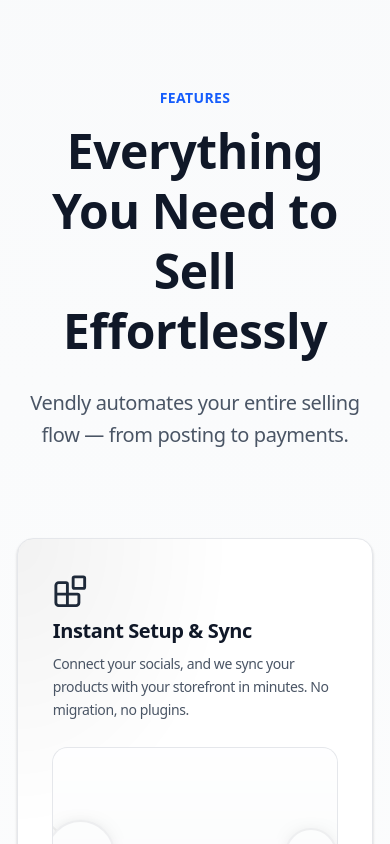
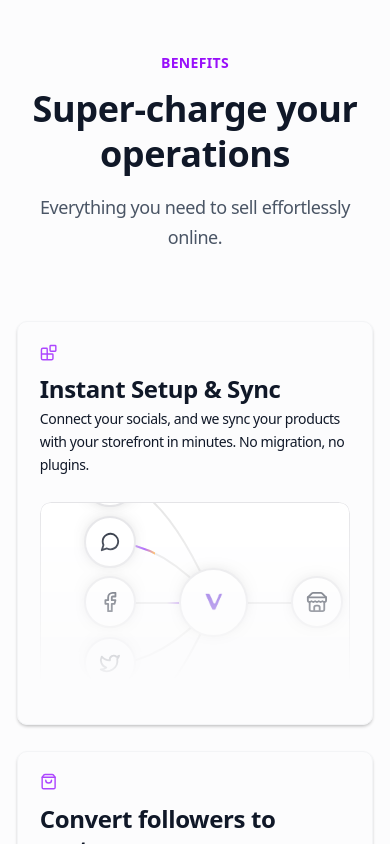
Before and after one commit to vendyafrica/vendly, a Next.js app in the folder apps/web/: page / in a window 390 px wide. Shown: the part 2220-3064 px from the top of the page. Built offline with nearby package versions, Linux system fonts and the light colour scheme.

Commit message:
feat: remove unused auth route, enhance CTA component with waitlist functionality, update Features component layout, and add ShineBorder component for animated effects

```diff
--- a/apps/web/src/app/globals.css
+++ b/apps/web/src/app/globals.css
@@ -36,7 +36,6 @@
   --sidebar-accent-foreground: oklch(0.21 0.006 285.885);
   --sidebar-border: oklch(0.92 0.004 286.32);
   --sidebar-ring: oklch(0.606 0.25 292.717);
-
 
   --font-geist: var(--font-geist), sans-serif
 
@@ -165,6 +164,18 @@
   --shadow-blur: var(--shadow-blur);
   --shadow-opacity: var(--shadow-opacity);
   --color-shadow-color: var(--shadow-color);
+  --animate-shine: shine var(--duration) infinite linear;
+  @keyframes shine {
+  0% {
+    background-position: 0% 0%;
+    }
+  50% {
+    background-position: 100% 100%;
+    }
+  to {
+    background-position: 0% 0%;
+    }
+  }
 }
 
 body {
--- a/apps/web/src/components/Features.tsx
+++ b/apps/web/src/components/Features.tsx
@@ -11,44 +11,36 @@
     name: "Instant Setup & Sync",
     description:
       "Connect your socials, and we sync your products with your storefront in minutes. No migration, no plugins.",
-    className: "col-span-12",
+    className: "col-span-12 lg:col-span-6",
     background: (
-      <AnimatedBeamMultipleOutputDemo className="absolute -right-10 -top-10 h-[300px] w-[600px] border-none transition-all duration-300 ease-out [mask-image:linear-gradient(to_top,transparent_10%,#000_100%)] group-hover:scale-105" />
+      <AnimatedBeamMultipleOutputDemo className="absolute inset-0 h-full w-full object-cover transition-all duration-300 ease-out [mask-image:linear-gradient(to_top,transparent_10%,#000_100%)] group-hover:scale-105" />
     ),
-  },
-  {
-    Icon: PackageCheck,
-    name: "Payments and delivery built in for you",
-    description:
-      "No more back‑and‑forth. Buyers pay, pick delivery, you just confirm and dispatch.",
-    className: "col-span-6",
-    background: (
-      <DotLottieReact
-        src="https://lottie.host/d0468ba9-bd89-4362-8d4c-f8e6a21b358b/jxmK7PuIsU.lottie"
-        loop
-        autoplay
-        speed={0.5}
-        style={{ width: "100%", height: "100%" }}
-      />
-    ),
+    mediaClassName: "p-0",
   },
   {
     Icon: ShoppingBag,
     name: "Convert followers to customers",
     description:
       "Share your vendly store across all social media. Buyers can follow your store, save favorites, and re‑order in one tap.",
-    className: "col-span-6",
+    className: "col-span-12 lg:col-span-6",
     background: (
-      <div className="absolute inset-0 flex items-center justify-center opacity-60 [mask-image:linear-gradient(to_bottom,transparent_0%,#000_20%,#000_80%,transparent_100%)] transition-opacity duration-300 ease-out group-hover:opacity-80">
+      <div className="flex items-center justify-center w-full h-full ">
+        {" "}
+        {/* Adjusted for centering without absolute */}
         <DotLottieReact
           src="https://lottie.host/4b4415f8-555d-46c2-95ff-ca5f8cbb8221/pprvv7gvLr.lottie"
           loop
           autoplay
           speed={0.5}
-          style={{ width: "100%", height: "100%" }}
+          style={{
+            width: "80%",
+            height: "80%",
+            objectFit: "contain",
+          }}
         />
       </div>
     ),
+    mediaClassName: "p-4",
   },
   {
     Icon: Factory,
@@ -57,33 +49,33 @@
       "One dashboard to do it all. Manage orders, inventory, customers, and payouts without leaving your workflow.",
     className: "col-span-12",
     background: (
-      <div className="absolute inset-x-0 bottom-0 mx-auto h-full w-full opacity-50 [mask-image:linear-gradient(to_bottom,transparent_30%,#000_90%)] transition-all duration-300 ease-out group-hover:opacity-80 group-hover:scale-105">
+      <div className="mx-auto h-full w-full opacity-50 flex items-center justify-center">
         <DotLottieReact
           src="https://lottie.host/b991dfc1-ca24-478f-aa19-d96efadaa14e/WCseEhxinW.lottie"
           loop
           autoplay
           speed={0.5}
-          style={{ width: "100%", height: "100%" }}
+          style={{ width: "100%", height: "100%", objectFit: "contain" }}
         />
       </div>
     ),
+    mediaClassName: "p-4",
   },
 ];
 
 export default function Features() {
   return (
-    <section className="py-32 px-4 sm:px-6 lg:px-8 bg-gradient-to-b from-gray-50 to-white">
+    <section className="py-24 px-4 sm:px-6 lg:px-8 bg-gray-50/50 dark:bg-neutral-900/50">
       <div className="mx-auto max-w-7xl">
-        <div className="mb-20 text-center">
-          <p className="mb-3 text-sm font-semibold uppercase tracking-wider text-blue-600">
-            Features
+        <div className="mb-16 text-center">
+          <p className="mb-3 text-sm font-semibold uppercase tracking-wider text-purple-600">
+            Benefits
           </p>
-          <h2 className="mb-6 text-5xl font-bold text-gray-900 sm:text-6xl leading-tight">
-            Everything You Need to Sell Effortlessly
+          <h2 className="mb-4 text-4xl font-bold text-gray-900 sm:text-5xl leading-tight dark:text-white">
+            Super-charge your operations
           </h2>
-          <p className="mx-auto max-w-2xl text-xl text-gray-600 leading-relaxed">
-            Vendly automates your entire selling flow — from posting to
-            payments.
+          <p className="mx-auto max-w-2xl text-lg text-gray-600 leading-relaxed dark:text-gray-400">
+            Everything you need to sell effortlessly online.
           </p>
         </div>
         <BentoGrid className="mx-auto max-w-6xl gap-6">
--- a/apps/web/src/components/Footer.tsx
+++ b/apps/web/src/components/Footer.tsx
@@ -17,9 +17,9 @@
         </a>
 
         {/* Short tagline */}
-        <p className="max-w-md text-lg text-muted-foreground/80">
+        <p className="max-w-md text-medium  text-black ">
           One platform to sell anywhere, manage everything, and grow your
-          business — without the DMs.
+          business.
         </p>
 
         {/* Socials */}
--- a/apps/web/src/components/ui/bento-grid.tsx
+++ b/apps/web/src/components/ui/bento-grid.tsx
@@ -12,6 +12,7 @@
   background: ReactNode;
   Icon: React.ElementType;
   description: string;
+  tag?: string;
   mediaClassName?: string;
 }
 
@@ -19,8 +20,7 @@
   return (
     <div
       className={cn(
-        // 12-col grid on lg for precise card spans; 6-col on small screens
-        "grid w-full auto-rows-auto grid-cols-1 sm:grid-cols-6 lg:grid-cols-12 gap-8",
+        "grid w-full auto-rows-min grid-cols-1 sm:grid-cols-6 lg:grid-cols-12 gap-4",
         className
       )}
       {...props}
@@ -36,42 +36,47 @@
   background,
   Icon,
   description,
+  tag,
   mediaClassName,
   ...props
 }: BentoCardProps) => (
   <div
     key={name}
     className={cn(
-      "group relative col-span-1 flex flex-col justify-between overflow-hidden rounded-2xl p-8",
-      // light styles
-      "bg-white border border-gray-200 shadow-sm hover:shadow-md transition-shadow duration-300",
-      // dark styles
-      "dark:bg-background dark:border-gray-800 transform-gpu dark:[box-shadow:0_-20px_80px_-20px_#ffffff1f_inset]",
+      "group relative col-span-1 flex flex-col overflow-hidden rounded-[10px] p-5 sm:p-8",
+      "bg-gray-80 border border-gray-100 shadow-sm",
+      "dark:bg-neutral-900 dark:border-neutral-800",
       className
     )}
     {...props}
   >
-    <div className="relative z-10">
-      <div className="flex transform-gpu flex-col gap-2 mb-6">
-        <Icon className="h-8 w-8 origin-left transform-gpu text-gray-800" />
-        <h3 className="text-xl sm:text-2xl font-semibold text-gray-900 dark:text-neutral-300">
+    <div className="relative z-10 flex flex-col h-full">
+      <div className="flex items-center gap-2 mb-3">
+        <Icon className="h-4 w-4 text-purple-500 dark:text-gray-400" />
+        {/* <span className="text-xs font-medium text-purple-500 dark:text-gray-400">
+          {tag}
+        </span> */}
+      </div>
+      <div className="flex flex-col gap-1 mb-6">
+        <h3 className="text-2xl font-semibold text-gray-900 dark:text-neutral-100 leading-tight">
           {name}
         </h3>
-        <p className="max-w-xl text-sm sm:text-base text-gray-600 leading-relaxed">
+        <p className="text-[14px] text-black-500 dark:text-neutral-400 leading-relaxed">
           {description}
         </p>
       </div>
-
       <div
         className={cn(
-          "relative h-56 rounded-xl bg-gray-50 ring-1 ring-gray-200 overflow-hidden flex items-center justify-center",
+          "relative flex-1 rounded-[10px]",
+          // "bg-purple-50 dark:bg-neutral-800/50",
+          "overflow-hidden flex items-center justify-center",
+          "min-h-[200px] sm:min-h-[240px]",
           mediaClassName
         )}
       >
         {background}
       </div>
     </div>
-    <div className="pointer-events-none absolute inset-0 transform-gpu bg-[radial-gradient(120%_120%_at_0%_0%,#0000000d_0%,transparent_50%)] transition-opacity duration-300 group-hover:opacity-100" />
   </div>
 );
 
--- a/apps/web/src/registry/example/animated-list-demo.tsx
+++ /dev/null
@@ -1,100 +0,0 @@
-"use client"
-
-import { cn } from "@/lib/utils"
-import { AnimatedList } from "@/registry/magicui/animated-list"
-
-interface Item {
-  name: string
-  description: string
-  icon: string
-  color: string
-  time: string
-}
-
-let notifications = [
-  {
-    name: "Payment received",
-    description: "M-Pesa",
-    time: "15m ago",
-    icon: "💸",
-    color: "#00C9A7",
-  },
-  {
-    name: "New order",
-    description: "Product #1234",
-    time: "10m ago",
-    icon: "🛍️",
-    color: "#FFB800",
-  },
-  {
-    name: "Order shipped",
-    description: "Tracking: ABC123",
-    time: "5m ago",
-    icon: "📦",
-    color: "#FF3D71",
-  },
-  {
-    name: "Customer review",
-    description: "5 stars",
-    time: "2m ago",
-    icon: "⭐",
-    color: "#1E86FF",
-  },
-]
-
-notifications = Array.from({ length: 10 }, () => notifications).flat()
-
-const Notification = ({ name, description, icon, color, time }: Item) => {
-  return (
-    <figure
-      className={cn(
-        "relative mx-auto min-h-fit w-full max-w-[400px] cursor-pointer overflow-hidden rounded-2xl p-4",
-        "transition-all duration-200 ease-in-out hover:scale-[103%]",
-        "bg-white [box-shadow:0_0_0_1px_rgba(0,0,0,.03),0_2px_4px_rgba(0,0,0,.05),0_12px_24px_rgba(0,0,0,.05)]",
-        "transform-gpu dark:bg-transparent dark:backdrop-blur-md dark:[border:1px_solid_rgba(255,255,255,.1)] dark:[box-shadow:0_-20px_80px_-20px_#ffffff1f_inset]"
-      )}
-    >
-      <div className="flex flex-row items-center gap-3">
-        <div
-          className="flex h-10 w-10 items-center justify-center rounded-2xl"
-          style={{
-            backgroundColor: color,
-          }}
-        >
-          <span className="text-lg">{icon}</span>
-        </div>
-        <div className="flex flex-col overflow-hidden">
-          <figcaption className="flex flex-row items-center whitespace-pre text-lg font-medium dark:text-white">
-            <span className="text-sm sm:text-lg">{name}</span>
-            <span className="mx-1">·</span>
-            <span className="text-xs text-gray-500">{time}</span>
-          </figcaption>
-          <p className="text-sm font-normal dark:text-white/60">
-            {description}
-          </p>
-        </div>
-      </div>
-    </figure>
-  )
-}
-
-export default function AnimatedListDemo({
-  className,
-}: {
-  className?: string
-}) {
-  return (
-    <div
-      className={cn(
-        "relative flex h-[400px] w-full flex-col p-6 overflow-hidden rounded-lg border bg-background md:shadow-xl",
-        className
-      )}
-    >
-      <AnimatedList>
-        {notifications.map((item, idx) => (
-          <Notification {...item} key={idx} />
-        ))}
-      </AnimatedList>
-    </div>
-  )
-}
```
Also changed, not shown: apps/web/src/components/CTA.tsx (+46 -27 lines), 1 other file (tests, documents, lock files or other folders).
